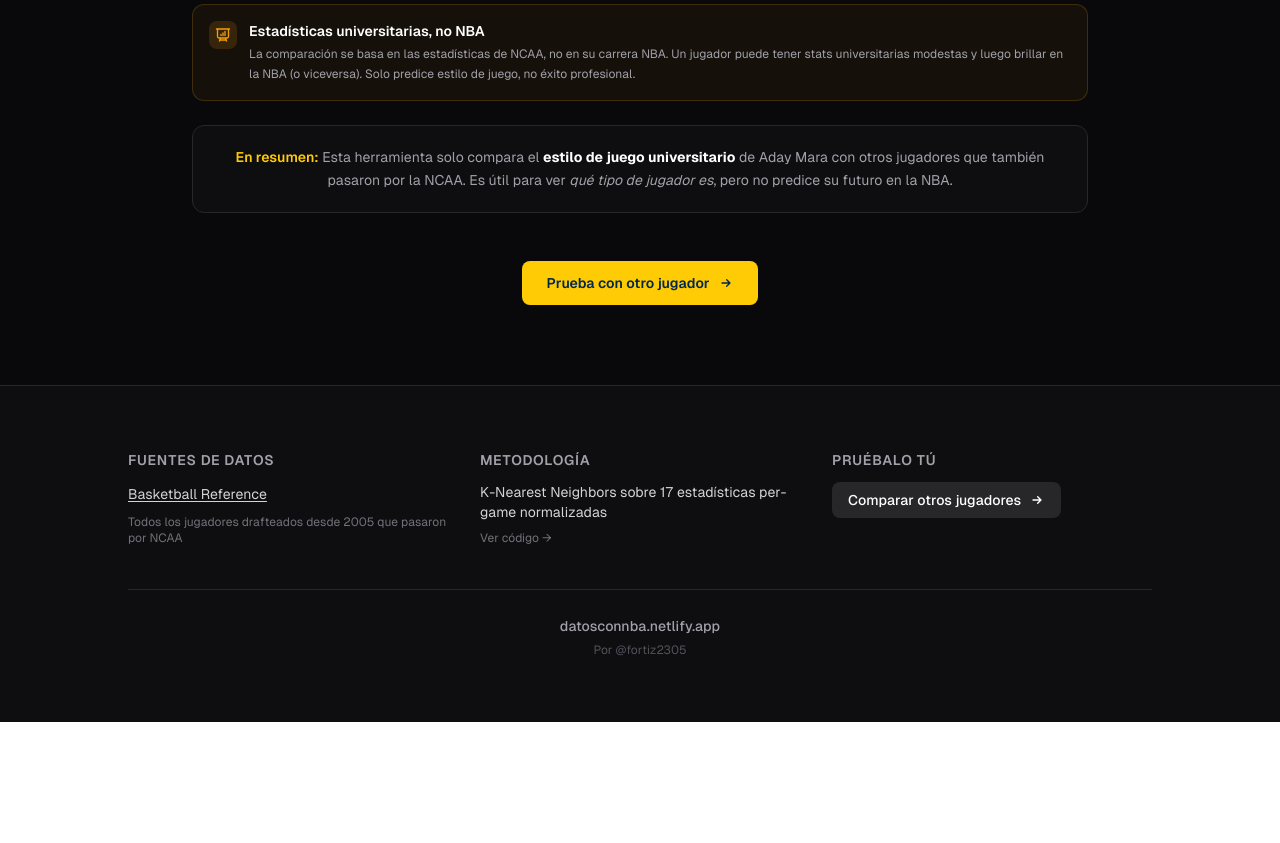
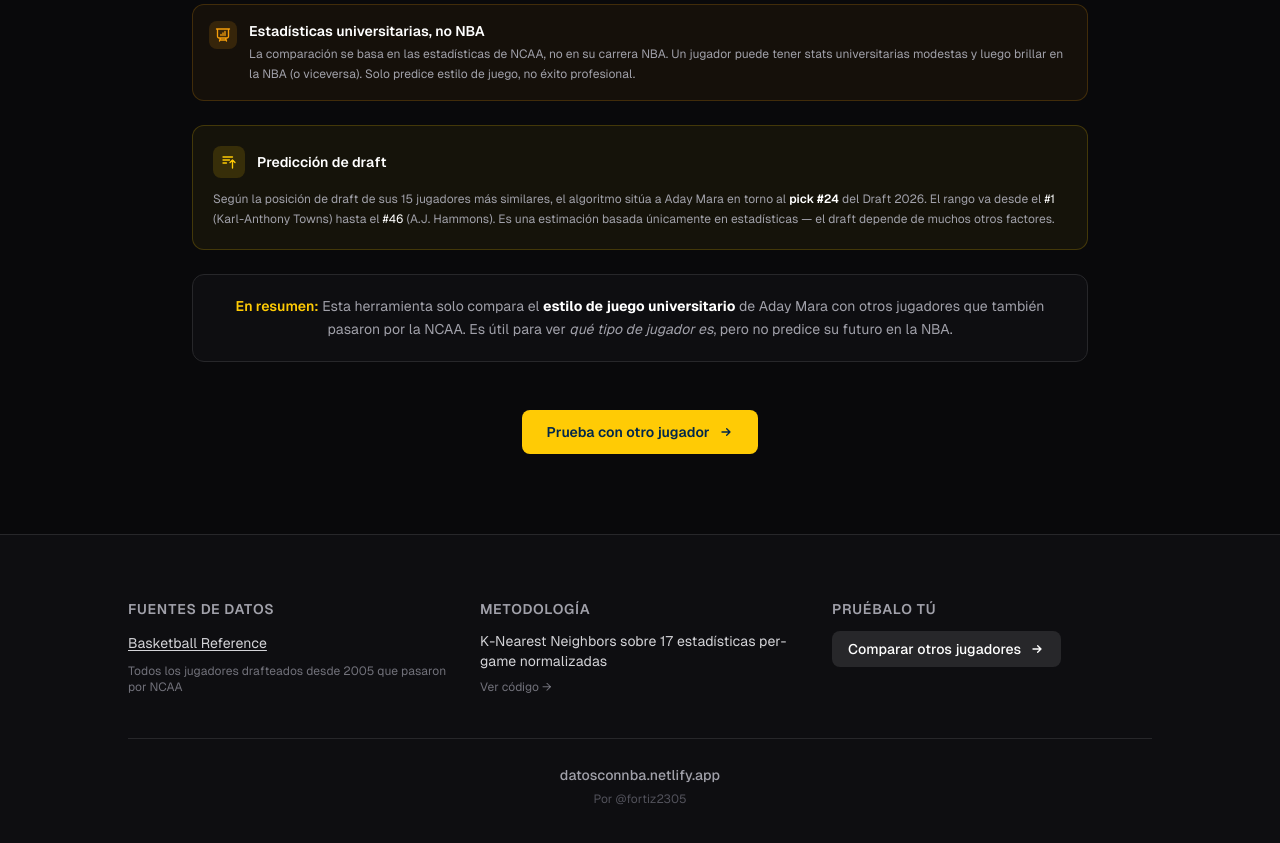
Before and after one commit to Fortiz2305/nba-player-comparison, a Next.js app in the folder frontend/: page /es/aday-mara in a window 1280 px wide. Shown: the part 3260-4103 px from the top of the page. Before the commit the page ends 3982 px from the top, so only its background shows below. Built offline with nearby package versions, Linux system fonts and the light colour scheme; no server answers.

Commit message:
fix: add draft projection

```diff
--- a/frontend/app/es/aday-mara/components/how-it-works.tsx
+++ b/frontend/app/es/aday-mara/components/how-it-works.tsx
@@ -176,6 +176,28 @@ export function HowItWorks() {
               </div>
             </div>
 
+            <div className="rounded-xl border border-[#FFCB05]/20 bg-[#FFCB05]/5 p-5">
+              <div className="flex items-center gap-3 mb-3">
+                <div
+                  className="flex h-8 w-8 flex-shrink-0 items-center justify-center rounded-lg"
+                  style={{ backgroundColor: "rgba(255,203,5,0.15)", color: MICHIGAN_GOLD }}
+                >
+                  <svg className="h-4 w-4" fill="none" viewBox="0 0 24 24" stroke="currentColor" strokeWidth={2}>
+                    <path strokeLinecap="round" strokeLinejoin="round" d="M3 4.5h14.25M3 9h9.75M3 13.5h5.25m5.25-.75L17.25 9m0 0L21 12.75M17.25 9v12" />
+                  </svg>
+                </div>
+                <h4 className="text-sm font-semibold text-white">
+                  Predicción de draft
+                </h4>
+              </div>
+              <p className="text-xs leading-relaxed text-zinc-400">
+                Según la posición de draft de sus 15 jugadores más similares, el algoritmo sitúa a Aday Mara en torno al{" "}
+                <span className="font-semibold text-white">pick #24</span> del Draft 2026.
+                El rango va desde el <span className="text-white">#1</span> (Karl-Anthony Towns) hasta el <span className="text-white">#46</span> (A.J. Hammons).
+                Es una estimación basada únicamente en estadísticas — el draft depende de muchos otros factores.
+              </p>
+            </div>
+
             <div className="rounded-xl border border-zinc-800 bg-zinc-900/40 p-5 text-center">
               <p className="text-sm leading-relaxed text-zinc-400">
                 <span className="font-semibold" style={{ color: MICHIGAN_GOLD }}>
```
